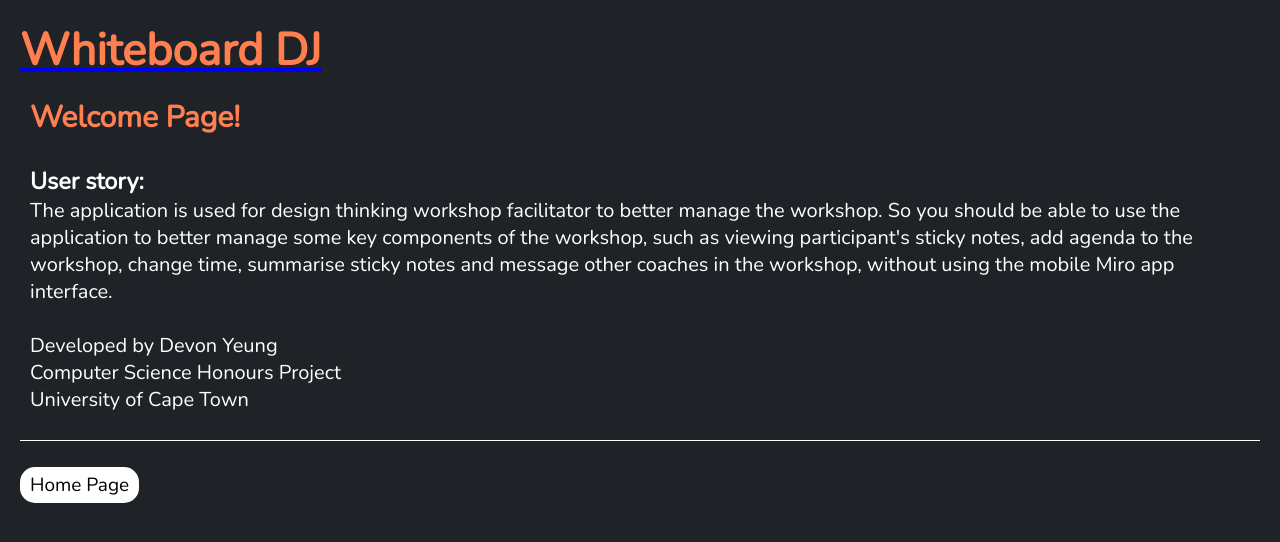
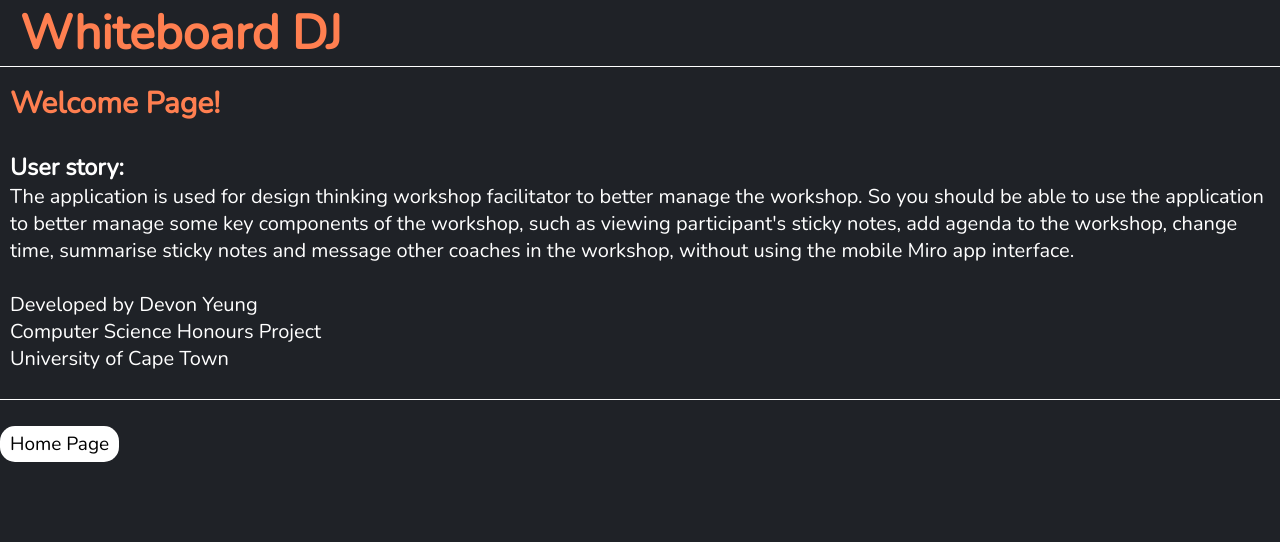
Before and after one commit to Devon0216/Frontend_edit, a React (Create React App) app: page / in a window 1280 px wide. Shown: the top 542 px of the page. Built offline with nearby package versions, Linux system fonts and the light colour scheme.

Commit message:
changed display error

```diff
--- a/src/components/Public.js
+++ b/src/components/Public.js
@@ -10,13 +10,12 @@ const Public = () => {
     const content = (
 
         <section className="public">
-             <header>
-
-                <h1>
+             <header className="dash-header">
+                <div>
                     <Link to="/dash">
-                    <h1 class="sectionHeading">Whiteboard DJ</h1>
+                        <h1 class="dash-header__title">Whiteboard DJ</h1>
                     </Link >
-                </h1>
+                </div>
             </header>
             <main className="public__main">
                 <h1 class="sectionHeading">Welcome Page!</h1>
@@ -33,8 +32,8 @@ const Public = () => {
             </main>
 
             <footer>
-                    <button class="button-orange" onClick={gotoHome} >Home Page</button>
-                </footer>
+                <button class="button-orange" onClick={gotoHome} >Home Page</button>
+            </footer>
 
 
 
--- a/src/index.css
+++ b/src/index.css
@@ -83,11 +83,11 @@ select {
   flex-flow: column nowrap;
 }
 
-/* a {
+a {
   text-decoration: none;
 }
 
-a,
+/* a,
 a:visited {
   color: var(--LINK-COLOR);
 }
@@ -115,7 +115,7 @@ a:focus-visible {
 }
 
 .public {
-  padding: 1em;
+  padding: 0em;
   flex-grow: 1;
 }
 
```
